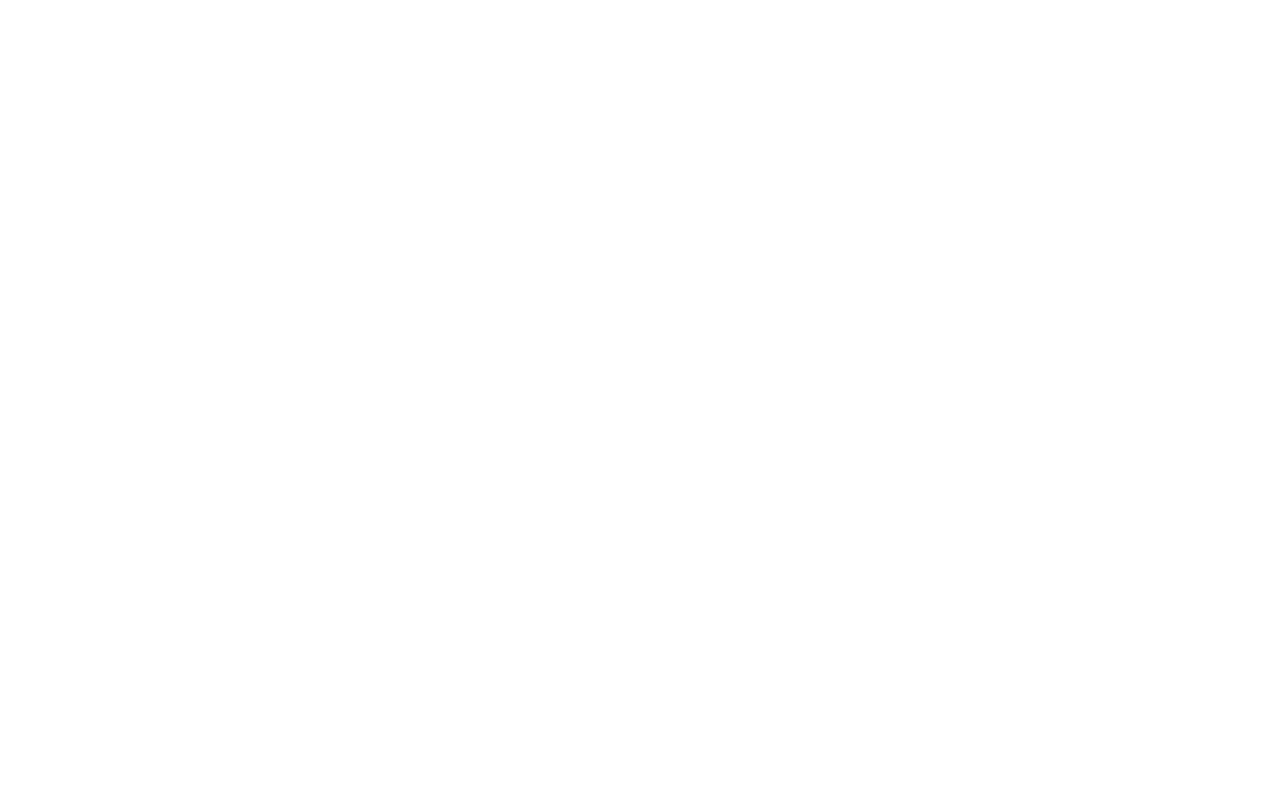
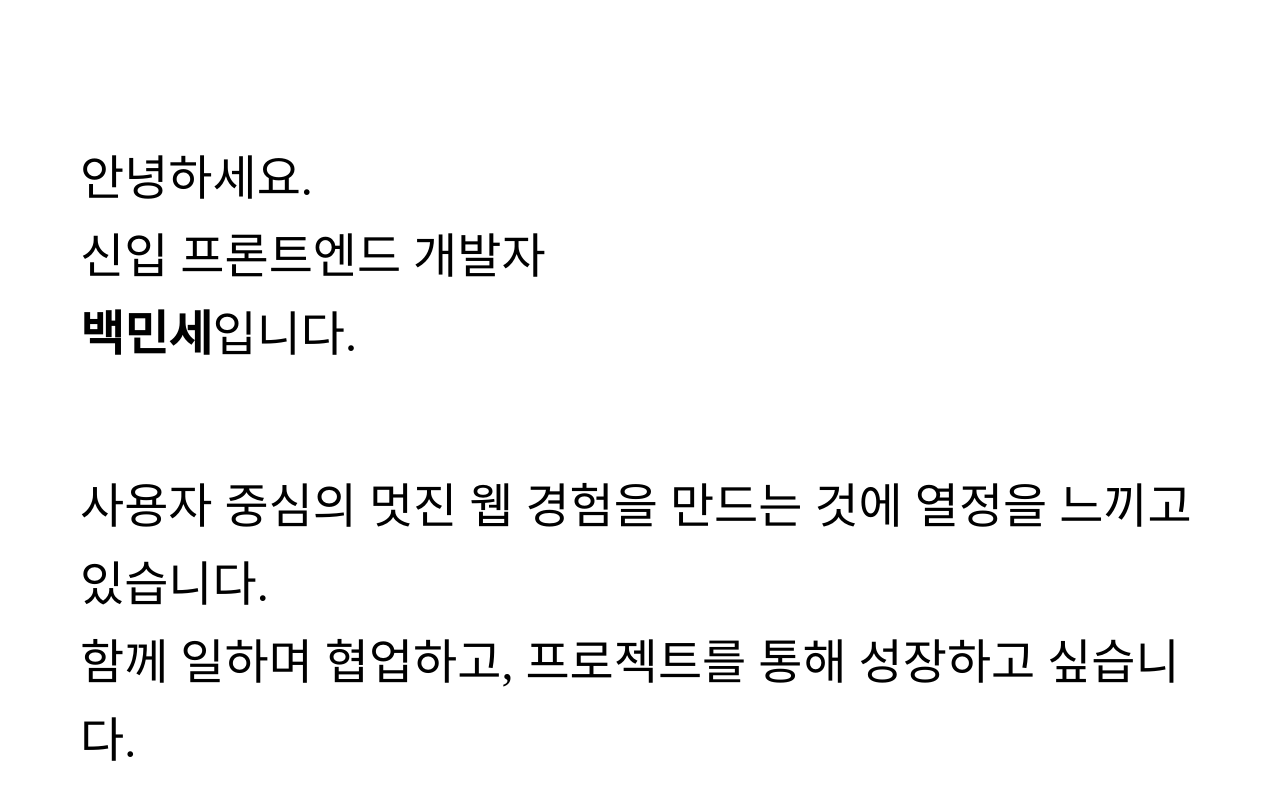
Before and after one commit to minse317/portfolio, a React (Vite) app: page / in a window 1280 px wide. Shown: the part 740-1540 px from the top of the page. Before the commit the page ends 800 px from the top, so only its background shows below. Built offline with nearby package versions, Linux system fonts and the light colour scheme.

Commit message:
about page,  폰트 변경

```diff
--- a/src/App.jsx
+++ b/src/App.jsx
@@ -1,8 +1,13 @@
+import './index.css';
 import Intro from './components/Intro'
+import About from './components/About'
 
 function App() {
   return (
-    <Intro />
+    <>
+      <Intro />
+      <About />
+    </>
   )
 }
 
--- /dev/null
+++ b/src/components/About.jsx
@@ -0,0 +1,18 @@
+import React from 'react';
+
+function Main() {
+  return (
+    <div className='h-screen font-noto-serif-kr text-5xl relative leading-relaxed '>
+      <div className='p-20 '>
+          안녕하세요. <br/>
+          신입 프론트엔드 개발자 <br/>
+          <b>백민세</b>입니다.
+      </div>
+      <div className='absolute right-0 bottom-0 p-20'>
+        사용자 중심의 멋진 웹 경험을 만드는 것에 열정을 느끼고 있습니다. <br/>
+        함께 일하며 협업하고, 프로젝트를 통해 성장하고 싶습니다.</div>
+    </div>
+  );
+}
+
+export default Main;
--- a/src/components/Intro.jsx
+++ b/src/components/Intro.jsx
@@ -2,7 +2,7 @@
 
 function Main() {
   return (
-    <div className='h-screen font-libre-baskerbille text-9xl relative'>
+    <div className='h-screen font-noto-serif-kr text-9xl relative'>
       <div className='p-20'>BAEK MINSE</div>
       <div className='absolute right-0 bottom-0 p-20'>PORTFOLIO</div>
     </div>
--- a/src/index.css
+++ b/src/index.css
@@ -1,5 +1,5 @@
+@import url('https://fonts.googleapis.com/css2?family=Noto+Serif+KR:wght@200..900&display=swap');
+
 @tailwind base;
 @tailwind components;
 @tailwind utilities;
-
-@import url('https://fonts.googleapis.com/css2?family=Libre+Baskerville&display=swap');
--- a/tailwind.config.js
+++ b/tailwind.config.js
@@ -7,7 +7,7 @@
   theme: {
     extend: {
       fontFamily: {
-        'libre-baskerbille': ['Libre Baskerville', 'serif']
+        'noto-serif-kr': ['Noto Serif KR', 'serif']
       }
     },
   },
```
